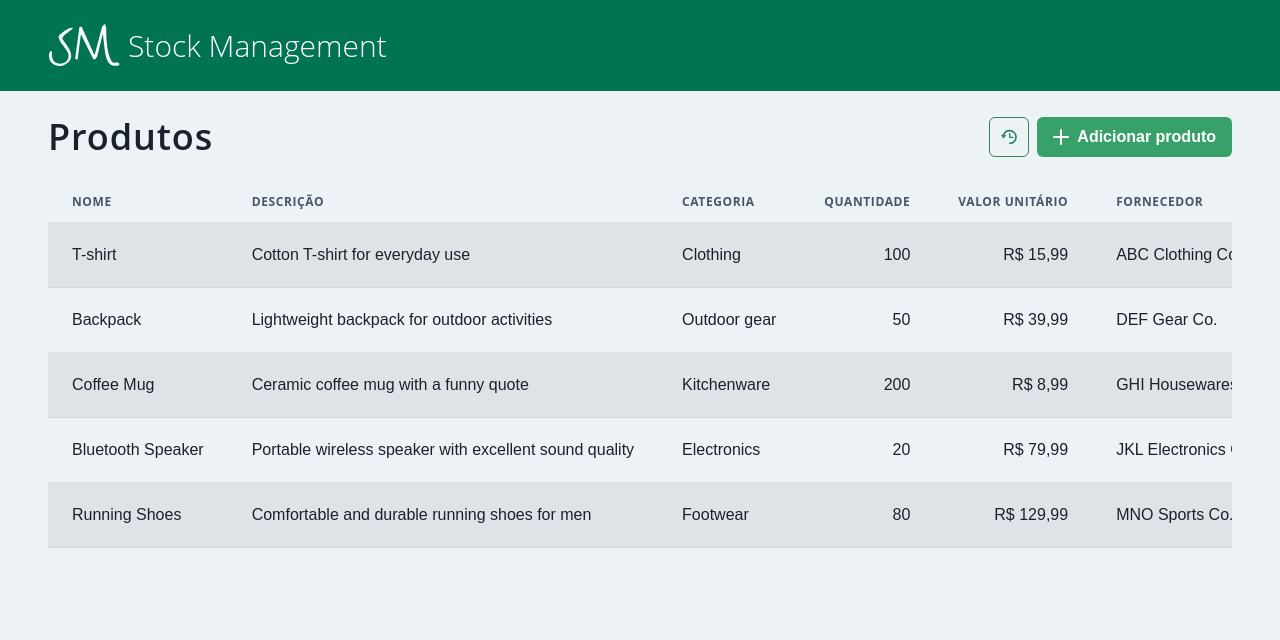
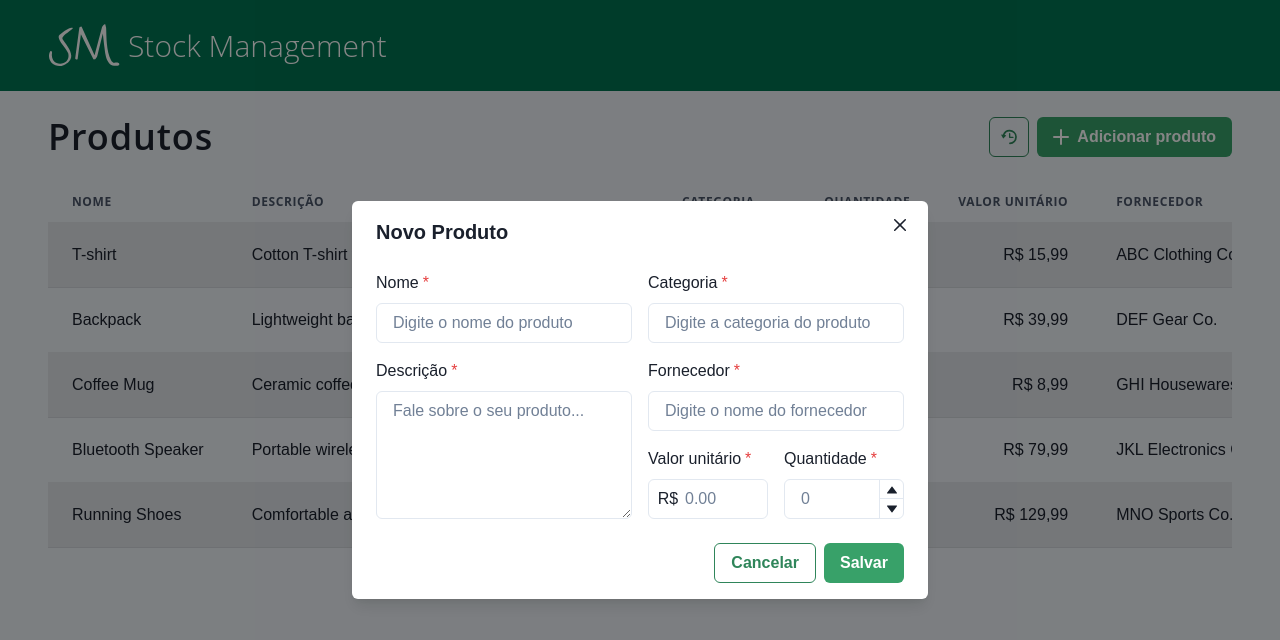
Before and after one commit to RenatoMoratto/devops-stock-management-web, a React (Vite) app: page / in a window 1280 px wide. Both pictures are taken after a click on the button "Adicionar produto". Shown: the top 640 px of the page. Built offline with nearby package versions, Linux system fonts and the light colour scheme.

Commit message:
feat: create new product modal

```diff
--- a/src/App.tsx
+++ b/src/App.tsx
@@ -1,12 +1,16 @@
-import { Box } from "@chakra-ui/react";
+import { Box, useDisclosure } from "@chakra-ui/react";
 import { Header } from "@/components/Header";
 import { ProductList } from "@/components/ProductList";
+import { AddProductModal } from "@/components/AddProductModal";
 
 function App() {
+	const { isOpen, onOpen, onClose } = useDisclosure();
+
 	return (
 		<Box bgColor="gray.100" minHeight="100vh">
+			<AddProductModal isOpen={isOpen} onClose={onClose} />
 			<Header />
-			<ProductList />
+			<ProductList openModal={onOpen}/>
 		</Box>
 	);
 }
--- /dev/null
+++ b/src/components/AddProductModal/index.tsx
@@ -0,0 +1,165 @@
+import { ProductDto } from "@/api/models/ProductDto";
+import {
+	Modal,
+	ModalOverlay,
+	ModalContent,
+	ModalHeader,
+	ModalCloseButton,
+	ModalBody,
+	ModalFooter,
+	Button,
+	FormControl,
+	FormLabel,
+	Input,
+	NumberDecrementStepper,
+	NumberIncrementStepper,
+	NumberInput,
+	NumberInputField,
+	NumberInputStepper,
+	InputGroup,
+	InputLeftElement,
+	Textarea,
+	Grid,
+	GridItem,
+} from "@chakra-ui/react";
+import { useState } from "react";
+import { FormEvent } from "react";
+
+type AddProductModalProps = { isOpen: boolean; onClose: () => void };
+
+const productInitialValue: ProductDto = {
+	name: "",
+	description: "",
+	category: "",
+	amount: 0,
+	unitPrice: 0,
+	supplier: "",
+};
+
+export function AddProductModal(props: AddProductModalProps) {
+	const [product, setProduct] = useState<ProductDto>(productInitialValue);
+	const [isLoading, setIsLoading] = useState(false);
+
+	const handleAddProduct = async (e: FormEvent) => {
+		e.preventDefault();
+
+		setIsLoading(true);
+
+		await setTimeout(() => {
+			console.table(product);
+			setIsLoading(false);
+		}, 800);
+
+		props.onClose();
+	};
+
+	const handleProductChange = (e: { target: { name: string; value: any } }) => {
+		setProduct(prev => ({ ...prev, [e.target.name]: e.target.value }));
+	};
+
+	return (
+		<Modal size="xl" isCentered closeOnOverlayClick={false} {...props}>
+			<ModalOverlay />
+			<ModalContent data-testid="add-product-form" as="form" onSubmit={handleAddProduct}>
+				<ModalHeader>Novo Produto</ModalHeader>
+				<ModalCloseButton />
+
+				<ModalBody>
+					<Grid
+						templateAreas={`"name name category category"
+                                        "description description supplier supplier"
+                                        "description description unitPrice amount"`}
+						gridTemplateColumns="repeat(4, 1fr)"
+						gridTemplateRows="repeat(3, 1fr)"
+						gap={4}
+					>
+						<GridItem area="name">
+							<FormControl isRequired>
+								<FormLabel>Nome</FormLabel>
+								<Input
+									onChange={handleProductChange}
+									name="name"
+									placeholder="Digite o nome do produto"
+								/>
+							</FormControl>
+						</GridItem>
+
+						<GridItem area="category">
+							<FormControl isRequired>
+								<FormLabel>Categoria</FormLabel>
+								<Input
+									onChange={handleProductChange}
+									name="category"
+									placeholder="Digite a categoria do produto"
+								/>
+							</FormControl>
+						</GridItem>
+
+						<GridItem area="description">
+							<FormControl isRequired>
+								<FormLabel>Descrição</FormLabel>
+								<Textarea
+									onChange={handleProductChange}
+									name="description"
+									placeholder="Fale sobre o seu produto..."
+									resize="vertical"
+									rows={5}
+								/>
+							</FormControl>
+						</GridItem>
+
+						<GridItem area="supplier">
+							<FormControl isRequired>
+								<FormLabel>Fornecedor</FormLabel>
+								<Input
+									onChange={handleProductChange}
+									name="supplier"
+									placeholder="Digite o nome do fornecedor"
+								/>
+							</FormControl>
+						</GridItem>
+
+						<GridItem area="unitPrice">
+							<FormControl isRequired>
+								<FormLabel>Valor unitário</FormLabel>
+								<NumberInput precision={2} min={0.01}>
+									<InputGroup>
+										<InputLeftElement pointerEvents="none" children="R$" />
+										<NumberInputField
+											onChange={handleProductChange}
+											name="unitPrice"
+											placeholder="0.00"
+											paddingLeft="9"
+										/>
+									</InputGroup>
+								</NumberInput>
+							</FormControl>
+						</GridItem>
+
+						<GridItem area="amount">
+							<FormControl isRequired>
+								<FormLabel>Quantidade</FormLabel>
+								<NumberInput min={1}>
+									<NumberInputField onChange={handleProductChange} name="amount" placeholder="0" />
+									<NumberInputStepper>
+										<NumberIncrementStepper />
+										<NumberDecrementStepper />
+									</NumberInputStepper>
+								</NumberInput>
+							</FormControl>
+						</GridItem>
+					</Grid>
+				</ModalBody>
+
+				<ModalFooter gap="2">
+					<Button colorScheme="green" variant="outline" onClick={props.onClose}>
+						Cancelar
+					</Button>
+					<Button colorScheme="green" type="submit" isLoading={isLoading}>
+						Salvar
+					</Button>
+				</ModalFooter>
+			</ModalContent>
+		</Modal>
+	);
+}
--- a/src/components/ProductList/index.tsx
+++ b/src/components/ProductList/index.tsx
@@ -51,12 +51,14 @@ const MOCK_PRODUCTS: ProductTableItem[] = [
 	},
 ];
 
-export function ProductList() {
+type ProductListProps = { openModal: () => void };
+
+export function ProductList(props: ProductListProps) {
 	const [productList, setProductList] = useState<ProductTableItem[]>(MOCK_PRODUCTS);
 
 	return (
 		<VStack paddingY="1.5rem" paddingX="3rem" gap="1.5rem">
-			<ProductListHeader />
+			<ProductListHeader openModal={props.openModal} />
 			<ProductTable data={productList} />
 		</VStack>
 	);
--- a/src/components/ProductListHeader/index.tsx
+++ b/src/components/ProductListHeader/index.tsx
@@ -1,7 +1,9 @@
 import { RepeatClockIcon, AddIcon } from "@chakra-ui/icons";
 import { HStack, Heading, Button, Text, IconButton } from "@chakra-ui/react";
 
-export function ProductListHeader() {
+type ProductListHeaderProps = { openModal: () => void };
+
+export function ProductListHeader(props: ProductListHeaderProps) {
 	return (
 		<HStack minWidth="full" alignItems="center" justifyContent="space-between">
 			<Heading as="h3" size="xl" fontWeight="semibold" letterSpacing="wide">
@@ -14,7 +16,7 @@ export function ProductListHeader() {
 					variant="outline"
 					aria-label="Mostrar histórico"
 				/>
-				<Button leftIcon={<AddIcon />} colorScheme="green">
+				<Button leftIcon={<AddIcon />} colorScheme="green" onClick={props.openModal}>
 					<Text>Adicionar produto</Text>
 				</Button>
 			</HStack>
```
Also changed, not shown: 2 other files (tests, documents, lock files or other folders).
